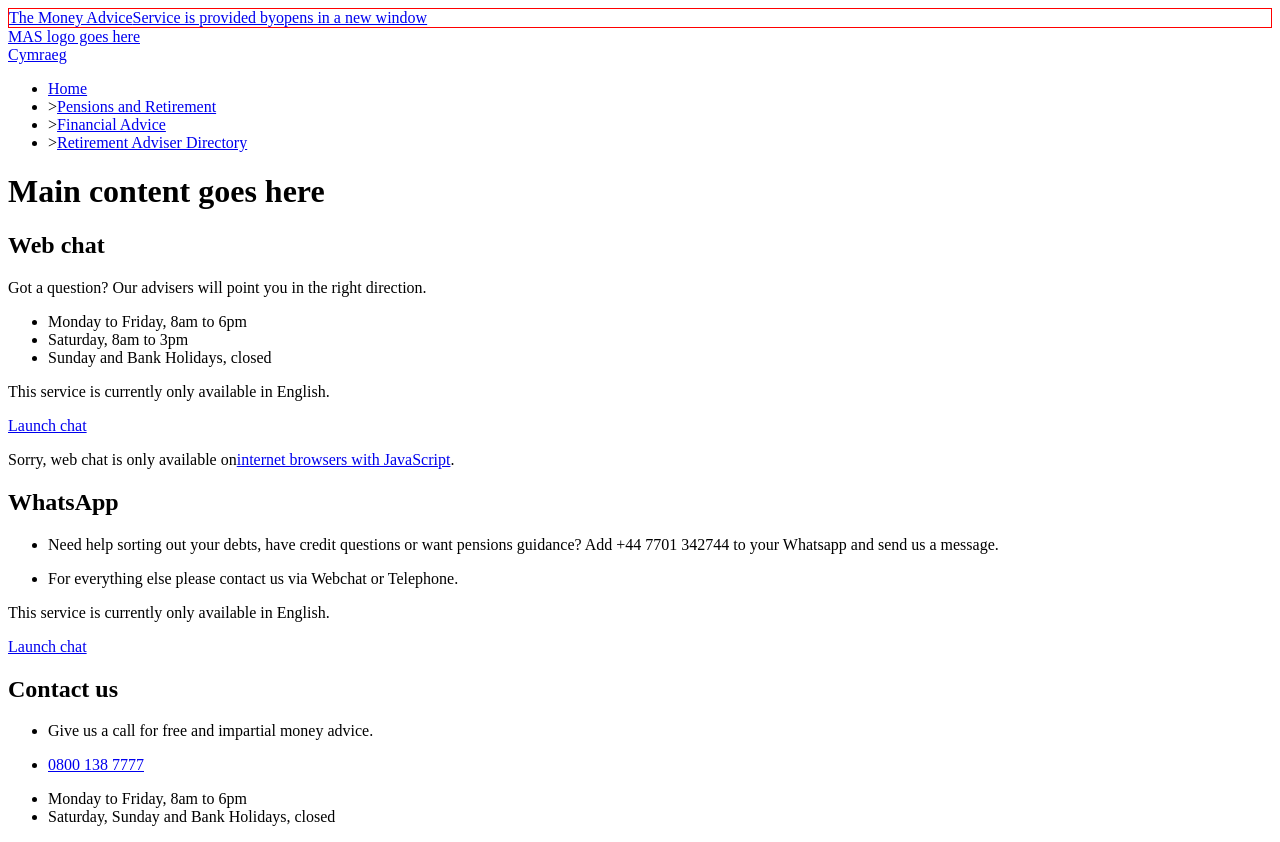
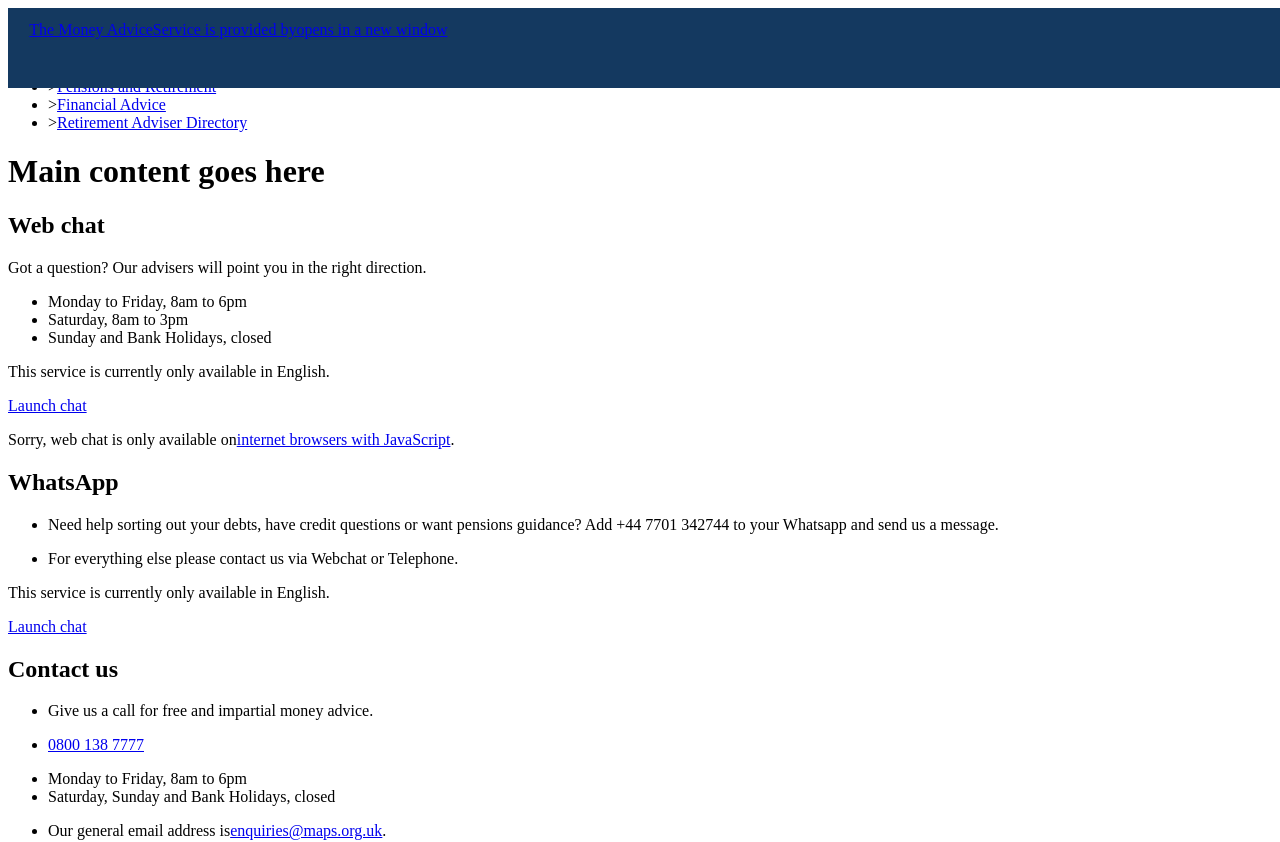
Before and after one commit to moneyadviceservice/directories_spike_stylesheets, a React (Create React App) app: page / in a window 1280 px wide. Shown: the top 842 px of the page. Built offline with nearby package versions, Linux system fonts and the light colour scheme.

Commit message:
Adds inner element styles

```diff
--- a/src/components/MapsBanner.js
+++ b/src/components/MapsBanner.js
@@ -21,7 +21,20 @@ const MapsBanner = ({className}) => (
 )
 
 const StyledMapsBanner = styled(MapsBanner)`
-  border: solid 1px red;
+  position: fixed;
+  width: 100%;
+  z-index: 10;
+  background: #143960;
+
+  .l-maps_banner__content {
+    display: inline;
+    float: left;
+    width: 96.6666666667%;
+    margin-left: 1.6666666667%;
+    margin-right: 1.6666666667%;
+    height: 54px;
+    padding: 13px 0;
+  }
 `;
 
 export {StyledMapsBanner}
```
